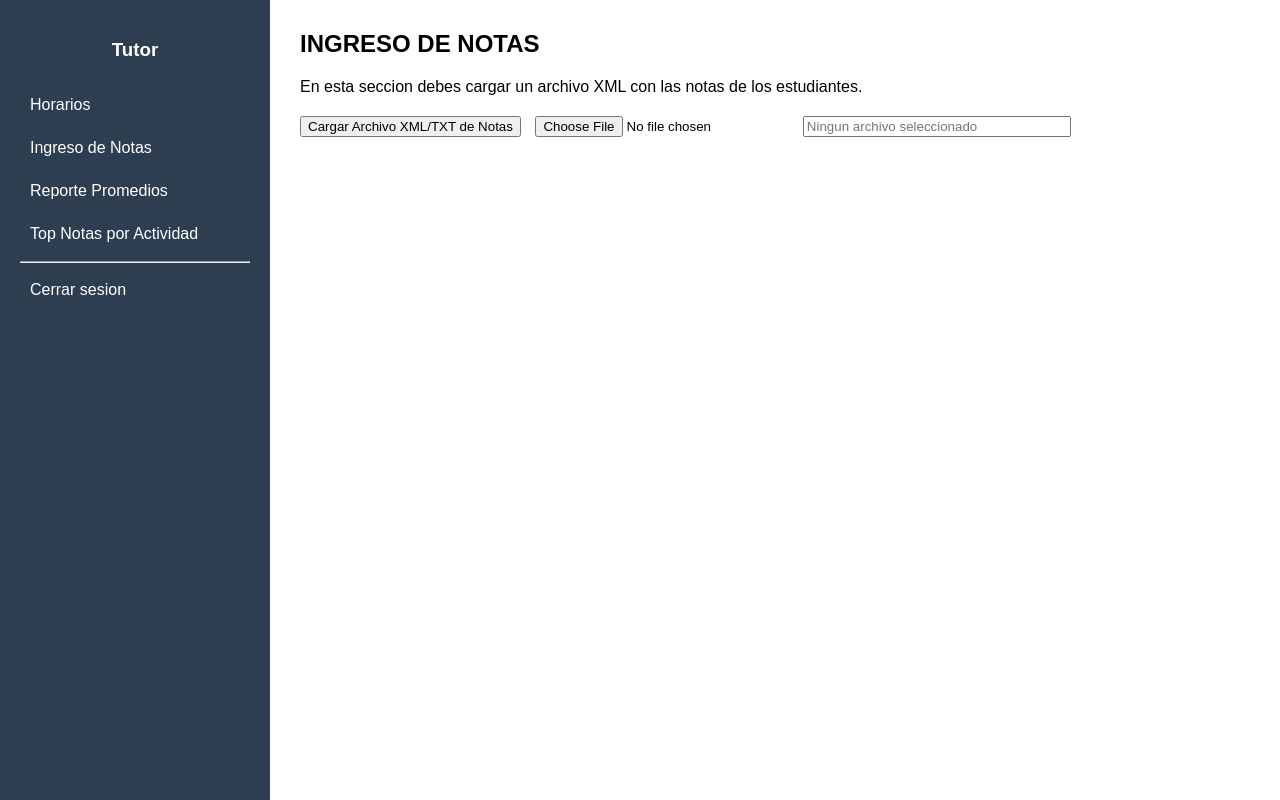
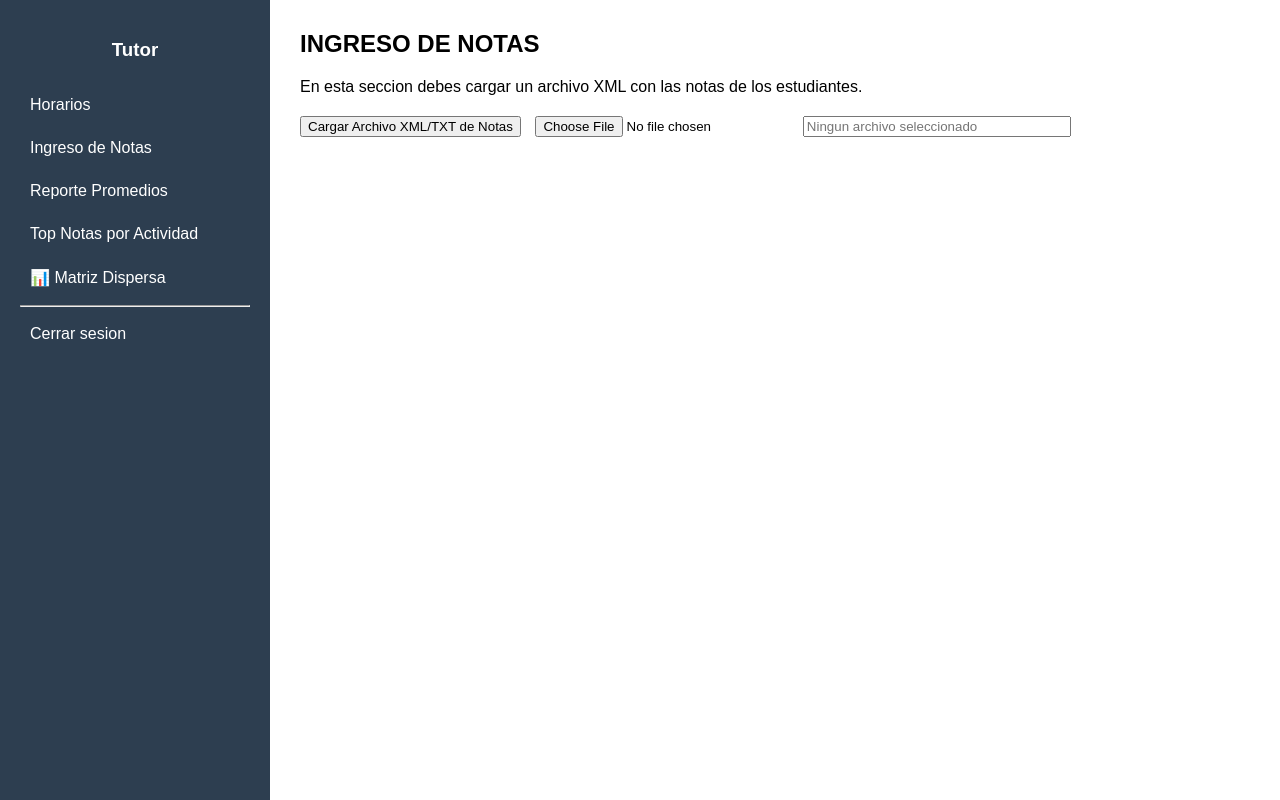
Before and after one commit to LuisVVeliz/PPCYL2_PSemestre_Proyecto2_Carnet, a Django app: template Frontend/app_cliente/login/templates/login/tutor/tutor_notas.html in a window 1280 px wide. Run offline with Django 5.2, Linux system fonts and the light colour scheme; the template is opened without the code that fills it, so the values that code supplies are empty.

Commit message:
integro matriz dispersa y mejoras finales

```diff
--- a/Frontend/app_cliente/login/templates/login/tutor/base_tutor.html
+++ b/Frontend/app_cliente/login/templates/login/tutor/base_tutor.html
@@ -52,6 +52,7 @@
         <a href="{% url 'tutor_notas' %}">Ingreso de Notas</a>
         <a href="{% url 'tutor_reporte_promedio' %}">Reporte Promedios</a>
         <a href="{% url 'tutor_top_notas' %}">Top Notas por Actividad</a>
+        <a href="/matriz/">📊 Matriz Dispersa</a>   <!-- ← AGREGAR ESTA LÍNEA -->
         <hr>
         <a href="{% url 'logout' %}">Cerrar sesion</a>
     </div>
```
